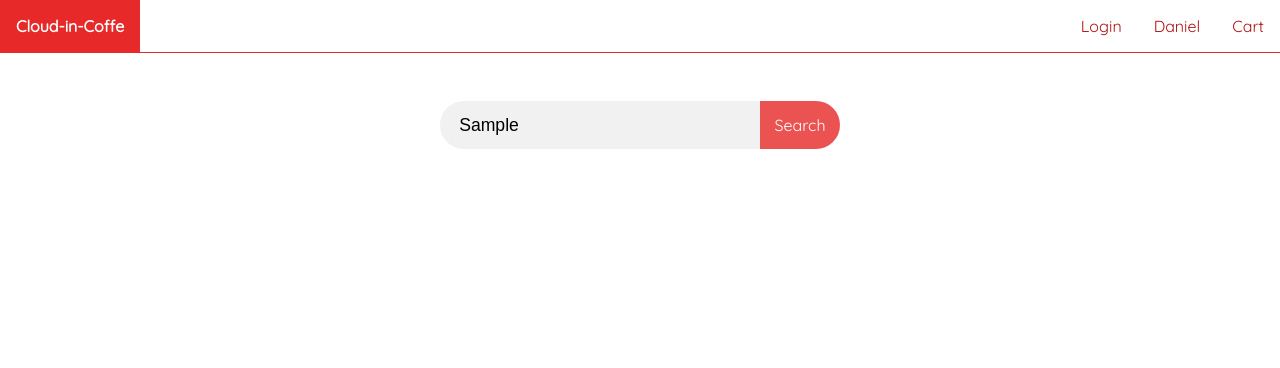
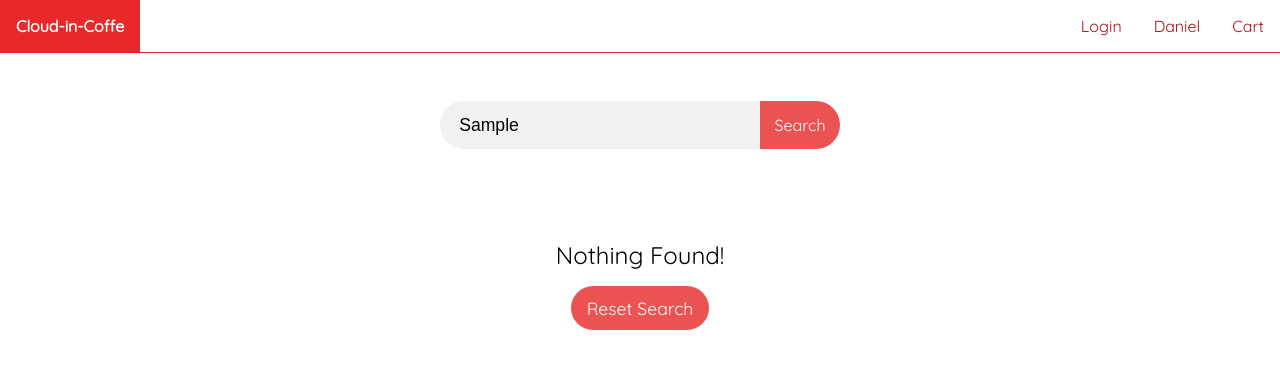
Before and after one commit to danielzamignani/cic-front, an Angular app: page / in a window 1280 px wide. Both pictures are taken after typing "Sample" into the empty fields and a click on the button "Search". Shown: the top 368 px of the page. Built offline with nearby package versions, Linux system fonts and the light colour scheme.

Commit message:
feat: not-found page

```diff
--- a/src/app/app.module.ts
+++ b/src/app/app.module.ts
@@ -10,6 +10,8 @@
 import { SearchComponent } from './components/pages/menu/components/search/search.component';
 import { ItemPageComponent } from './components/pages/item-page/item-page.component';
 import { CartPageComponent } from './components/pages/cart-page/cart-page.component';
+import { TitleComponent } from './shared/components/title/title.component';
+import { NotFoundComponent } from './shared/components/not-found/not-found.component';
 
 @NgModule({
   declarations: [
@@ -21,6 +23,8 @@
     SearchComponent,
     ItemPageComponent,
     CartPageComponent,
+    TitleComponent,
+    NotFoundComponent
   ],
   imports: [
     BrowserModule,
--- a/src/app/components/pages/cart-page/cart-page.component.html
+++ b/src/app/components/pages/cart-page/cart-page.component.html
@@ -1,13 +1,19 @@
 <app-title title="Cart Page" margin="1.5rem 0 0 2.5rem"></app-title>
+<app-not-found></app-not-found>
 
-<div class="container">
+<app-not-found
+  [visible]="!cart || !cart.items.length"
+  notFoundMessage="Cart Page Is Empty!"
+  resetLinkText="Go To Homepage"
+></app-not-found>
+<div *ngIf="cart && cart.items.length" class="container">
     <ul>
         <li *ngFor="let cartItem of cart.items">
             <div>
                 <img [src]="cartItem.item.imageUrl" [alt]="cartItem.item.name">
             </div>
             <div>
-                <a routerLink="/food/{{cartItem.item.id}}">
+                <a routerLink="/item/{{cartItem.item.id}}">
                     {{cartItem.item.name}}
                 </a>
             </div>
--- a/src/app/components/pages/item-page/item-page.component.html
+++ b/src/app/components/pages/item-page/item-page.component.html
@@ -1,4 +1,9 @@
-<div class="container">
+<app-not-found
+  [visible]="!item.id"
+  notFoundMessage="Item Not Found"
+  resetLinkText="Back To Homepage">
+</app-not-found>
+<div *ngIf="item.id" class="container">
     <img [src]="item.imageUrl" [alt]="item.name">
 
     <div class="details">
--- a/src/app/components/pages/menu/menu.component.html
+++ b/src/app/components/pages/menu/menu.component.html
@@ -1,4 +1,8 @@
 <app-search></app-search>
+<app-not-found
+[visible]="!items || !items.length"
+resetLinkText="Reset Search">
+</app-not-found>
 <ul>
     <li *ngFor="let item of items">
         <app-item-card [item]="item"></app-item-card>
--- /dev/null
+++ b/src/app/shared/components/not-found/not-found.component.css
@@ -0,0 +1,25 @@
+
+div {
+    display: flex;
+    align-items: center;
+    justify-content: center;
+    flex-direction: column;
+    font-size: 1.5rem;
+    font-weight: 100;
+    height: 15rem;
+}
+
+a {
+    font-size: 1.1rem;
+    background-color: #e72929;
+    color: white;
+    border-radius: 10rem;
+    padding: 0.7rem 1rem;
+    margin: 1rem;
+    opacity: 0.8;
+}
+
+a:hover {
+    opacity: 1;
+    cursor: pointer;
+}
--- /dev/null
+++ b/src/app/shared/components/not-found/not-found.component.html
@@ -0,0 +1,5 @@
+
+<div *ngIf="visible">
+    {{notFoundMessage}}
+    <a [routerLink]="resetLinkRoute">{{resetLinkText}}</a>
+</div>
--- /dev/null
+++ b/src/app/shared/components/not-found/not-found.component.ts
@@ -0,0 +1,23 @@
+import { Component, Input, OnInit } from '@angular/core';
+
+@Component({
+  selector: 'app-not-found',
+  templateUrl: './not-found.component.html',
+  styleUrls: ['./not-found.component.css']
+})
+export class NotFoundComponent {
+  @Input()
+  visible = false;
+
+  @Input()
+  notFoundMessage = "Nothing Found!";
+
+  @Input()
+  resetLinkText = "Reset";
+
+  @Input()
+  resetLinkRoute = "/";
+
+  constructor() { }
+
+}
```
